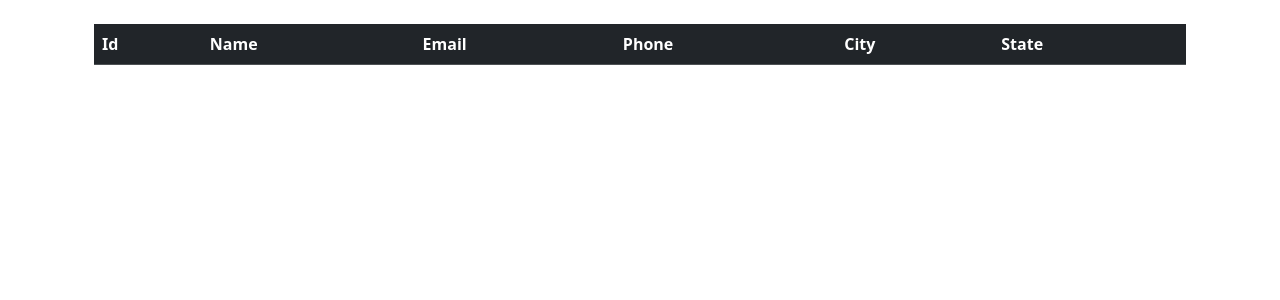
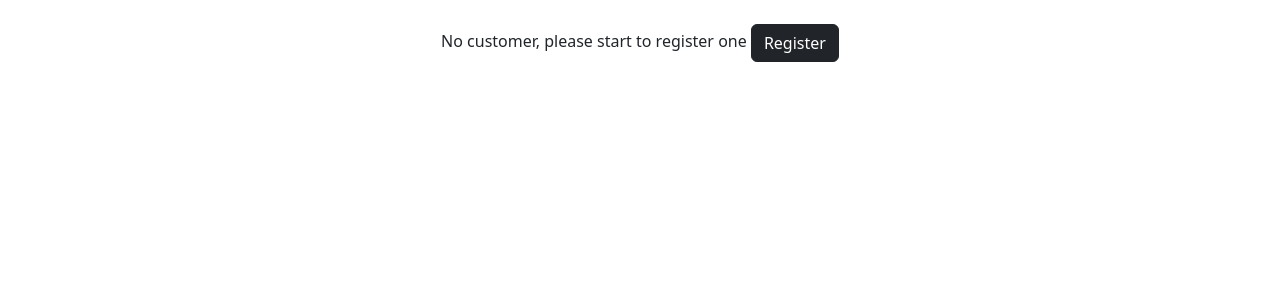
Before and after one commit to dezoliveira/kcrm, a Django app: page / in a window 1280 px wide. Shown: the part 56-356 px from the top of the page. Run offline with Django 5.2, Linux system fonts and the light colour scheme; the visitor is signed in with stand-in values (Sample User, id 1); data that the repository does not hold is empty; some libraries are stand-ins or nearby versions.

Commit message:
add: template toggle if customers not exists

```diff
--- a/website/templates/home.html
+++ b/website/templates/home.html
@@ -4,6 +4,9 @@
 
   {% if user.is_authenticated %}
   <div class="col-lg-12 col-md-12 col-sm-12">
+      {% if customers %}
+
+      <h2 class="text-center p-4">Customers Table</h2>
       <table class="table table-hover table-striped">
         <thead>
           <tr class="table-dark">
@@ -19,9 +22,7 @@
           </tr>
         </thead>
         <tbody>
-      {% if customers %}
         {% for customer in customers %}
-
         <tr>
           <td>
             <a href="{% url 'customer' customer.id %}">
@@ -41,6 +42,13 @@
         </tr>
 
         {% endfor %}
+      {% else %}
+        <div class="text-center">
+          <p>
+            No customer, please start to register one
+            <a href="{% url 'register' %}" class="btn btn-dark">Register</a>
+          </p>
+        </div>
       {% endif %}
       </tbody>
     </table>
--- a/website/views.py
+++ b/website/views.py
@@ -68,7 +68,7 @@ def delete_customer(request, pk):
     if request.user.is_authenticated:
         customer = Customers.objects.get(id=pk)
         customer.delete()
-        messages.error(request, "Reacord delete successfully")
+        messages.error(request, "Record delete successfully")
         return redirect('home')
     else:
         messages.error(request, "You must be logged in to view that page")
```
Lines whose indentation alone changed are shown as unchanged.
